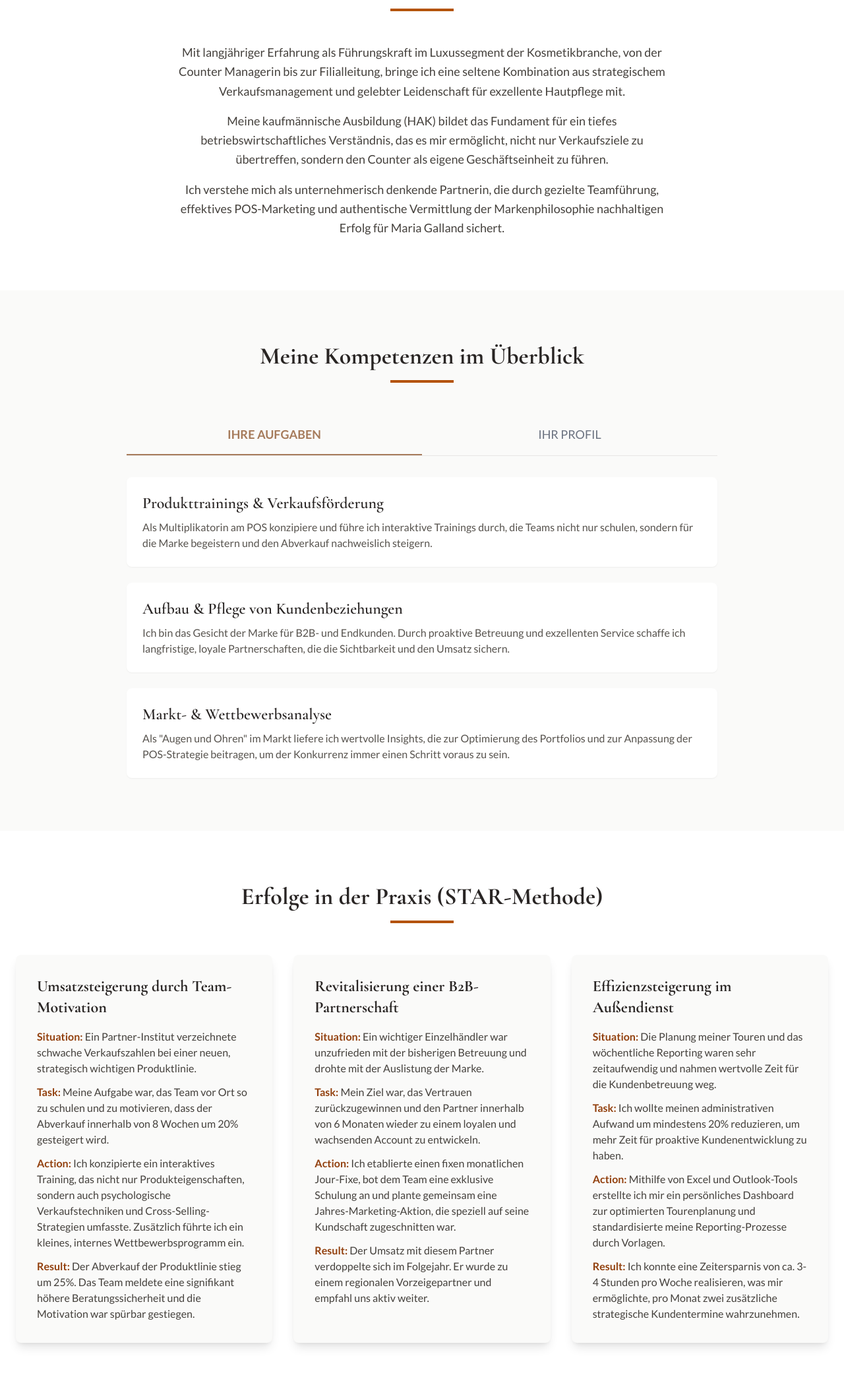
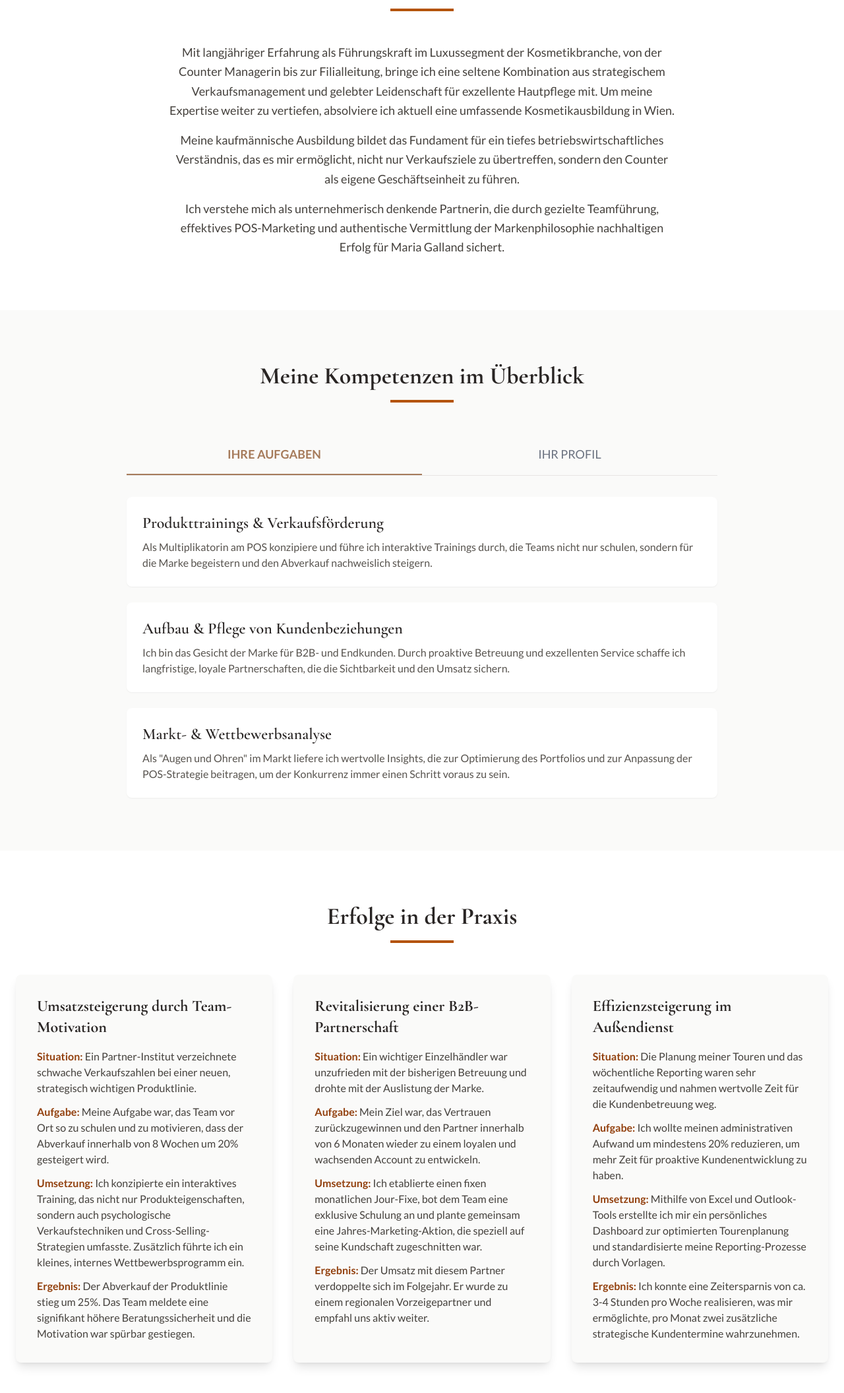
Before and after one commit to kovacc13/Profil-Bewerbung-Barbara-Pock-2, a plain HTML site: page index.html in a window 1280 px wide. Shown: the part 667-2778 px from the top of the page at 66% size. Drawn offline with nearby package versions, Linux system fonts and the light colour scheme.

Commit message:
Update index.html

```diff
--- a/index.html
+++ b/index.html
@@ -77,10 +77,10 @@
                 <div class="w-24 h-1 bg-amber-700 mx-auto mb-12"></div>
                 <div class="max-w-3xl mx-auto text-lg text-stone-700 leading-relaxed">
                     <p class="mb-4">
-                        Mit langjähriger Erfahrung als Führungskraft im Luxussegment der Kosmetikbranche, von der Counter Managerin bis zur Filialleitung, bringe ich eine seltene Kombination aus strategischem Verkaufsmanagement und gelebter Leidenschaft für exzellente Hautpflege mit.
+                        Mit langjähriger Erfahrung als Führungskraft im Luxussegment der Kosmetikbranche, von der Counter Managerin bis zur Filialleitung, bringe ich eine seltene Kombination aus strategischem Verkaufsmanagement und gelebter Leidenschaft für exzellente Hautpflege mit. Um meine Expertise weiter zu vertiefen, absolviere ich aktuell eine umfassende Kosmetikausbildung in Wien.
                     </p>
                     <p class="mb-4">
-                        Meine kaufmännische Ausbildung (HAK) bildet das Fundament für ein tiefes betriebswirtschaftliches Verständnis, das es mir ermöglicht, nicht nur Verkaufsziele zu übertreffen, sondern den Counter als eigene Geschäftseinheit zu führen.
+                        Meine kaufmännische Ausbildung bildet das Fundament für ein tiefes betriebswirtschaftliches Verständnis, das es mir ermöglicht, nicht nur Verkaufsziele zu übertreffen, sondern den Counter als eigene Geschäftseinheit zu führen.
                     </p>
                     <p>
                         Ich verstehe mich als unternehmerisch denkende Partnerin, die durch gezielte Teamführung, effektives POS-Marketing und authentische Vermittlung der Markenphilosophie nachhaltigen Erfolg für Maria Galland sichert.
@@ -135,8 +135,8 @@
                                 <p class="text-stone-600">Als eigenverantwortliche Außendienstmitarbeiterin manage ich meinen Tag, meine Routen und Prioritäten selbstständig und effizient, um maximale Zeit bei den Kunden zu verbringen und dabei stets professionell zu kommunizieren.</p>
                             </div>
                              <div class="p-6 bg-white rounded-lg shadow-sm">
-                                <h3 class="text-2xl font-semibold mb-2">Führungserfahrung & kaufmännisches Denken</h3>
-                                <p class="text-stone-600">Meine HAK-Ausbildung und bewährte Führungserfahrung ermöglichen es mir, Teams zu motivieren, Personaleinsätze effizient zu planen und den wirtschaftlichen Erfolg zu verantworten.</p>
+                                <h3 class="text-2xl font-semibold mb-2">Zukünftige Qualifikation</h3>
+                                <p class="text-stone-600">Meine laufende Kosmetikausbildung wird ab dem ersten Quartal 2026 durch die Gewerbeberechtigung ergänzt, was meine fachliche Expertise weiter untermauert und neue Möglichkeiten in der professionellen Kundenberatung eröffnet.</p>
                             </div>
                         </div>
                     </div>
@@ -144,10 +144,10 @@
             </div>
         </section>
 
-        <!-- Erfolgsbeispiele (STAR) Section -->
+        <!-- Erfolgsbeispiele Section -->
         <section id="erfolge" class="py-20 bg-white">
             <div class="container mx-auto px-6">
-                <h2 class="text-4xl font-bold text-center mb-4">Erfolge in der Praxis (STAR-Methode)</h2>
+                <h2 class="text-4xl font-bold text-center mb-4">Erfolge in der Praxis</h2>
                 <div class="w-24 h-1 bg-amber-700 mx-auto mb-12"></div>
                 <div class="grid md:grid-cols-2 lg:grid-cols-3 gap-8">
 
@@ -157,9 +157,9 @@
                             <h3 class="text-2xl font-bold mb-4">Umsatzsteigerung durch Team-Motivation</h3>
                             <div class="text-stone-700 space-y-3">
                                 <p><strong class="text-amber-800">Situation:</strong> Ein Partner-Institut verzeichnete schwache Verkaufszahlen bei einer neuen, strategisch wichtigen Produktlinie.</p>
-                                <p><strong class="text-amber-800">Task:</strong> Meine Aufgabe war, das Team vor Ort so zu schulen und zu motivieren, dass der Abverkauf innerhalb von 8 Wochen um 20% gesteigert wird.</p>
-                                <p><strong class="text-amber-800">Action:</strong> Ich konzipierte ein interaktives Training, das nicht nur Produkteigenschaften, sondern auch psychologische Verkaufstechniken und Cross-Selling-Strategien umfasste. Zusätzlich führte ich ein kleines, internes Wettbewerbsprogramm ein.</p>
-                                <p><strong class="text-amber-800">Result:</strong> Der Abverkauf der Produktlinie stieg um 25%. Das Team meldete eine signifikant höhere Beratungssicherheit und die Motivation war spürbar gestiegen.</p>
+                                <p><strong class="text-amber-800">Aufgabe:</strong> Meine Aufgabe war, das Team vor Ort so zu schulen und zu motivieren, dass der Abverkauf innerhalb von 8 Wochen um 20% gesteigert wird.</p>
+                                <p><strong class="text-amber-800">Umsetzung:</strong> Ich konzipierte ein interaktives Training, das nicht nur Produkteigenschaften, sondern auch psychologische Verkaufstechniken und Cross-Selling-Strategien umfasste. Zusätzlich führte ich ein kleines, internes Wettbewerbsprogramm ein.</p>
+                                <p><strong class="text-amber-800">Ergebnis:</strong> Der Abverkauf der Produktlinie stieg um 25%. Das Team meldete eine signifikant höhere Beratungssicherheit und die Motivation war spürbar gestiegen.</p>
                             </div>
                         </div>
                     </div>
@@ -170,9 +170,9 @@
                             <h3 class="text-2xl font-bold mb-4">Revitalisierung einer B2B-Partnerschaft</h3>
                              <div class="text-stone-700 space-y-3">
                                 <p><strong class="text-amber-800">Situation:</strong> Ein wichtiger Einzelhändler war unzufrieden mit der bisherigen Betreuung und drohte mit der Auslistung der Marke.</p>
-                                <p><strong class="text-amber-800">Task:</strong> Mein Ziel war, das Vertrauen zurückzugewinnen und den Partner innerhalb von 6 Monaten wieder zu einem loyalen und wachsenden Account zu entwickeln.</p>
-                                <p><strong class="text-amber-800">Action:</strong> Ich etablierte einen fixen monatlichen Jour-Fixe, bot dem Team eine exklusive Schulung an und plante gemeinsam eine Jahres-Marketing-Aktion, die speziell auf seine Kundschaft zugeschnitten war.</p>
-                                <p><strong class="text-amber-800">Result:</strong> Der Umsatz mit diesem Partner verdoppelte sich im Folgejahr. Er wurde zu einem regionalen Vorzeigepartner und empfahl uns aktiv weiter.</p>
+                                <p><strong class="text-amber-800">Aufgabe:</strong> Mein Ziel war, das Vertrauen zurückzugewinnen und den Partner innerhalb von 6 Monaten wieder zu einem loyalen und wachsenden Account zu entwickeln.</p>
+                                <p><strong class="text-amber-800">Umsetzung:</strong> Ich etablierte einen fixen monatlichen Jour-Fixe, bot dem Team eine exklusive Schulung an und plante gemeinsam eine Jahres-Marketing-Aktion, die speziell auf seine Kundschaft zugeschnitten war.</p>
+                                <p><strong class="text-amber-800">Ergebnis:</strong> Der Umsatz mit diesem Partner verdoppelte sich im Folgejahr. Er wurde zu einem regionalen Vorzeigepartner und empfahl uns aktiv weiter.</p>
                             </div>
                         </div>
                     </div>
@@ -183,9 +183,9 @@
                             <h3 class="text-2xl font-bold mb-4">Effizienzsteigerung im Außendienst</h3>
                             <div class="text-stone-700 space-y-3">
                                 <p><strong class="text-amber-800">Situation:</strong> Die Planung meiner Touren und das wöchentliche Reporting waren sehr zeitaufwendig und nahmen wertvolle Zeit für die Kundenbetreuung weg.</p>
-                                <p><strong class="text-amber-800">Task:</strong> Ich wollte meinen administrativen Aufwand um mindestens 20% reduzieren, um mehr Zeit für proaktive Kundenentwicklung zu haben.</p>
-                                <p><strong class="text-amber-800">Action:</strong> Mithilfe von Excel und Outlook-Tools erstellte ich mir ein persönliches Dashboard zur optimierten Tourenplanung und standardisierte meine Reporting-Prozesse durch Vorlagen.</p>
-                                <p><strong class="text-amber-800">Result:</strong> Ich konnte eine Zeitersparnis von ca. 3-4 Stunden pro Woche realisieren, was mir ermöglichte, pro Monat zwei zusätzliche strategische Kundentermine wahrzunehmen.</p>
+                                <p><strong class="text-amber-800">Aufgabe:</strong> Ich wollte meinen administrativen Aufwand um mindestens 20% reduzieren, um mehr Zeit für proaktive Kundenentwicklung zu haben.</p>
+                                <p><strong class="text-amber-800">Umsetzung:</strong> Mithilfe von Excel und Outlook-Tools erstellte ich mir ein persönliches Dashboard zur optimierten Tourenplanung und standardisierte meine Reporting-Prozesse durch Vorlagen.</p>
+                                <p><strong class="text-amber-800">Ergebnis:</strong> Ich konnte eine Zeitersparnis von ca. 3-4 Stunden pro Woche realisieren, was mir ermöglichte, pro Monat zwei zusätzliche strategische Kundentermine wahrzunehmen.</p>
                             </div>
                         </div>
                     </div>
@@ -200,15 +200,7 @@
                 <h2 class="text-4xl font-bold mb-4">Warum Maria Galland?</h2>
                 <div class="w-24 h-1 bg-amber-700 mx-auto mb-12"></div>
                 <div class="max-w-3xl mx-auto text-lg text-stone-700 leading-relaxed">
-                    <p class="mb-6">
-                        Maria Galland verkörpert für mich die perfekte Symbiose aus dermatologisch fundierter Wissenschaft und dem hochpersonalisierten Erlebnis eines Luxus-Instituts. Die Philosophie der "Schönheit in Expertenhänden" und die "Méthode Mosaïque" entsprechen exakt meinem professionellen Selbstverständnis. Ich möchte nicht nur Produkte verkaufen, sondern als Expertin nachhaltige Ergebnisse für anspruchsvolle Kundinnen erzielen.
-                    </p>
-                    <h3 class="text-2xl font-semibold mb-4">Meine Fragen an Sie</h3>
-                    <ul class="text-left list-disc list-inside space-y-2">
-                        <li>Wie definieren Sie "Gestaltungsspielraum" in dieser Rolle konkret, insbesondere bei der Entwicklung lokaler POS-Initiativen?</li>
-                        <li>Welche Entwicklungspfade und Weiterbildungsmöglichkeiten gibt es für einen erfolgreichen Beauty Consultant, um die Expertise stets auf dem neuesten Stand zu halten?</li>
-                        <li>Wie messen Sie den Erfolg in den ersten sechs Monaten, abseits der reinen Verkaufszahlen, insbesondere im Hinblick auf die Entwicklung der Partnerbeziehungen?</li>
-                    </ul>
+                    <p>Gerne mehr bei einem persönlichen Gespräch oder online Meeting. 😊</p>
                 </div>
             </div>
         </section>
@@ -219,7 +211,7 @@
         <div class="container mx-auto px-6 text-center">
             <h3 class="text-2xl font-serif mb-2">Kontakt</h3>
             <p>Barbara Pock</p>
-            <p>Telefon: +43 123 456789 | E-Mail: b.pock@email.com</p>
+            <p>Telefon: 06504293811 | E-Mail: barbara.pock@christian-kovac.at</p>
             <p class="mt-4 text-sm text-stone-400">&copy; 2025 Barbara Pock - Erstellt zur Bewerbung bei Maria Galland</p>
         </div>
     </footer>
```
